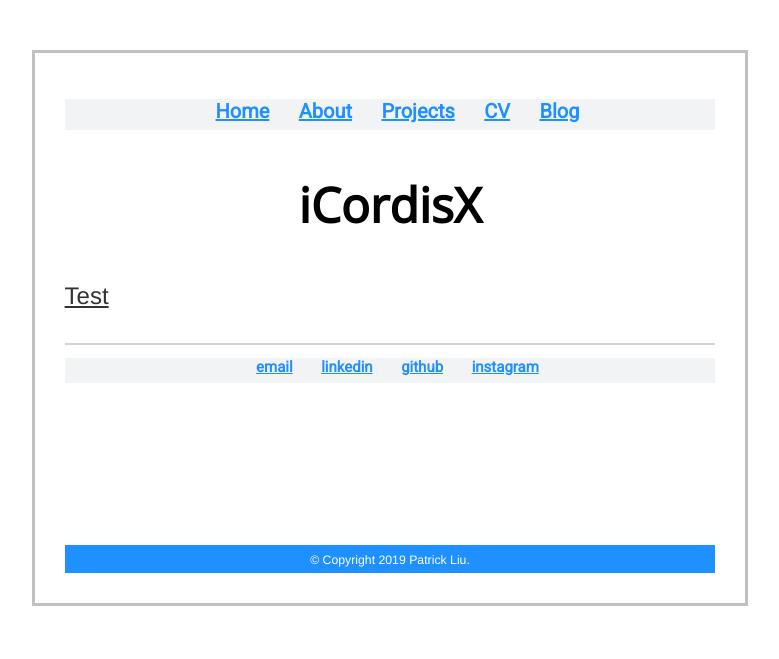
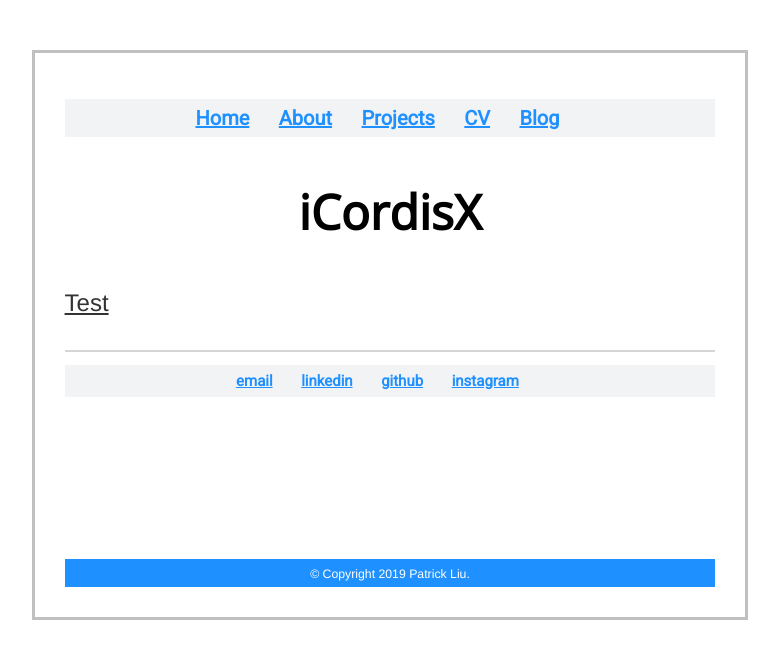
Before and after one commit to pat-liu/WebsiteV1, a Jekyll site: the page built from projects/icordisx.html, in a window 1280 px wide. Shown: the top 659 px of the page, without its empty margins (250-1029 px from the left). Built offline with Jekyll 4.4.1, drawn with Linux system fonts in a browser that asks for light colours.

Commit message:
Update main.css

```diff
--- a/css/main.css
+++ b/css/main.css
@@ -65,7 +65,7 @@ img.pfp {
 }
 nav ul, footer ul {
     font-family: 'Helvetica', 'Arial', 'Sans-Serif';
-    padding-bottom: 7px;
+    padding: 7px;
     list-style: none;
     font-weight: bold;
     text-align: center;
```
